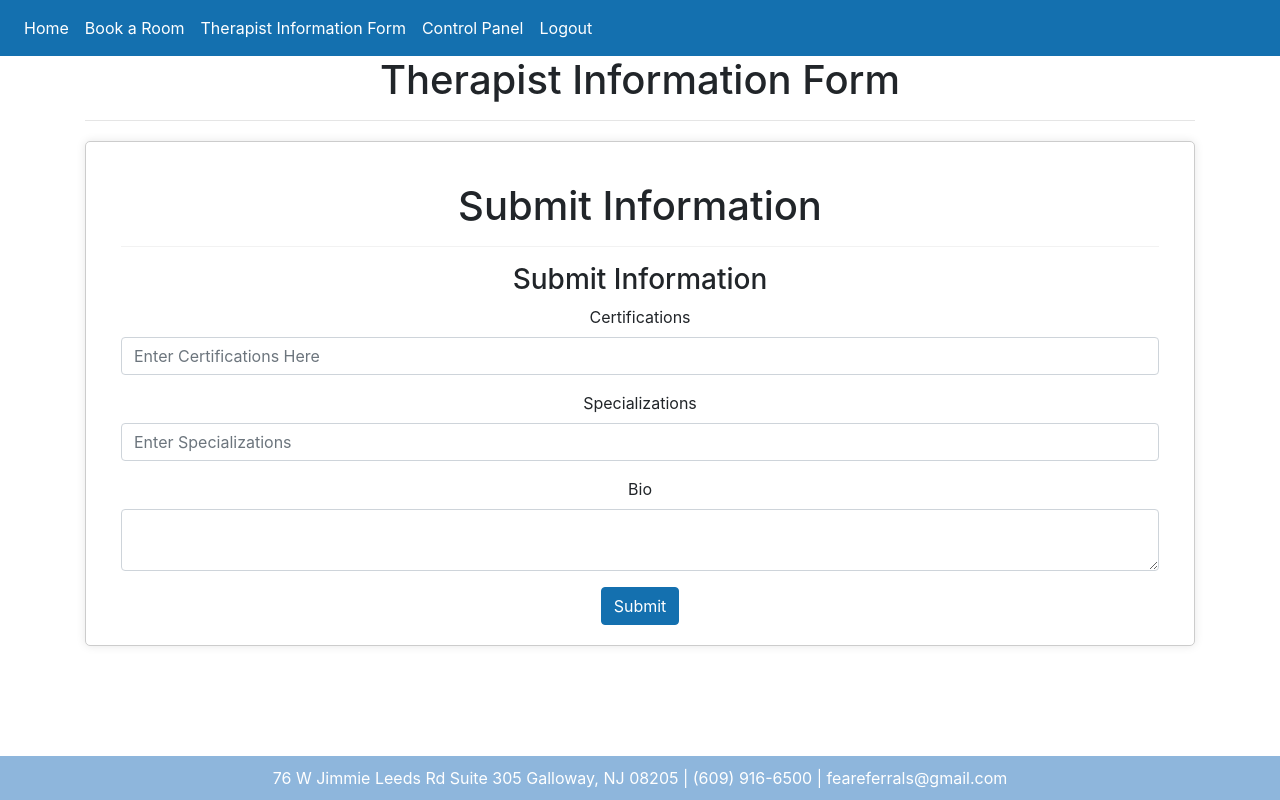
After one commit to JakeCubernot/Family-Empowerment-Associates-Booking-Website, a Flask app: page /therapist-info in a window 1280 px wide. The commit adds this page. Run offline with Flask 3, Linux system fonts and the light colour scheme; a user stored in the database is signed in; some libraries are stand-ins or nearby versions.

```diff
--- a/main.py
+++ b/main.py
@@ -1,6 +1,5 @@
-from website import create_app
-
+from website import create_app, db
 app = create_app()
-
+from website.models import Therapist
 if __name__ == '__main__':
     app.run(debug=True) #Turn off when running in production
--- a/website/models.py
+++ b/website/models.py
@@ -25,6 +25,9 @@ class Therapist(db.Model, UserMixin):
     user_id = db.Column(db.Integer, db.ForeignKey('user.id'))
     email = db.Column(db.String(150), db.ForeignKey('user.email'))
     first_name = db.Column(db.String(150), db.ForeignKey('user.first_name'))
+    certifications = db.Column(db.String(150))
+    specializations = db.Column(db.String(150))
+    Bio = db.Column(db.String(1000))
 
 class Admin(db.Model, UserMixin):
     admin_id = db.Column(db.Integer, primary_key=True)
--- a/website/templates/base.html
+++ b/website/templates/base.html
@@ -86,6 +86,7 @@
               {% if user.is_authenticated %}
               <a class="nav-item nav-link" id="home" href="/">Home</a>
               <a class="nav-item nav-link" id="book" href="/book">Book a Room</a>
+              <a class="nav-item nav-link" id="Therapist Information Form" href="/therapist-info">Therapist Information Form</a>
               <a class="nav-item nav-link" id="control_panel" href="/control_panel">Control Panel</a>
               <a class="nav-item nav-link" id="logout" href="/logout">Logout</a>
                 {% else %}
--- /dev/null
+++ b/website/templates/therapist_info_form.html
@@ -0,0 +1,34 @@
+{% extends "base.html" %}
+{% block title %}Therapist Information Page{% endblock %}
+{% block content %}
+<h1 align="center">Therapist Information Form</h1>
+<hr/>
+
+
+<div class="center-box" style="max-width: 2400px; margin: 20px auto; z-index: -1;">
+    <h1 align="center" style="margin-top: 20px;">Submit Information</h1>
+
+    <div class="container-fluid" style="clear: both;">
+        <div class="section">
+            <hr style="opacity: 0.5;">
+            <h3>Submit Information</h3>
+            <form action="{{ request.path }}" method="POST">
+                <div class="form-group">
+                    <label for="id">Certifications</label>
+                    <input type="text" class="form-control" id="cert" placeholder="Enter Certifications Here" />
+                </div>
+                <div class="form-group">
+                    <label for="name">Specializations</label>
+                    <input type="text" class="form-control" id="spec" placeholder="Enter Specializations" />
+                </div>
+                <div class="form-group">
+                    <label for="Bio">Bio</label>
+                    <textarea name="note" id="Bio" class="form-control"></textarea>
+                </div>
+                <button type="submit" class="btn btn-primary">Submit</button>
+            </form>
+        </div>
+    </div>
+</div>
+<script src="https://code.jquery.com/jquery-3.6.0.min.js"></script>
+{% endblock %}
--- a/website/views.py
+++ b/website/views.py
@@ -128,6 +128,29 @@ def delete_user():#Deletes user from the User database
         return redirect(url_for('views.control_panel'))
     return render_template('control_panel.html', user=current_user)
 
+@views.route('/therapist-info', methods = ['GET', 'POST'])
+@login_required
+def therapist_info():#Adds user into the Admin database
+
+    if request.method == 'POST':
+        cert = request.form["cert"]
+        spec = request.form["spec"]
+        bio = request.form["bio"]
+        thera = Therapist(certifications=cert,specializations=spec, bio=bio)
+        db.session.add(thera)
+        db.session.commit()
+        flash('Information Updated', category='success')
+        return redirect(url_for('views.therapist_info_form'))
+    return render_template('therapist_info_form.html', user=current_user)
+
+@views.route('/therapist-info', methods=['GET', 'POST'])
+@login_required #Cannot access homepage unless logged in.
+def therapist_info_page():
+    check_result = check_therapist(current_user)
+    if check_result:
+        return check_result
+    return render_template('therapist_info_form.html', user=current_user)
+
 def check_admin(current_user):
     id = current_user.id
     admin = Admin.query.filter_by(user_id=id).first()
```
Also changed, not shown: website/templates/therapist_listing.html (added, +10 -0 lines), instance/database.db.
